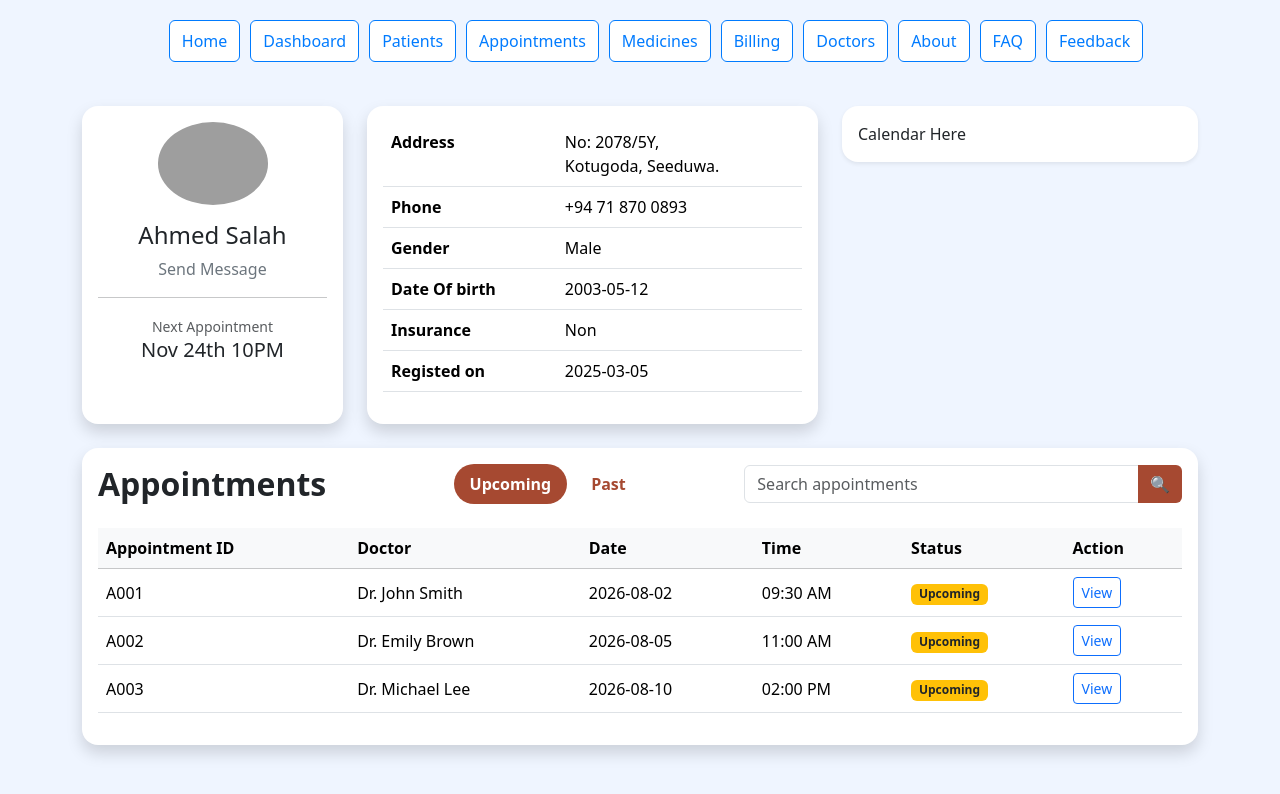
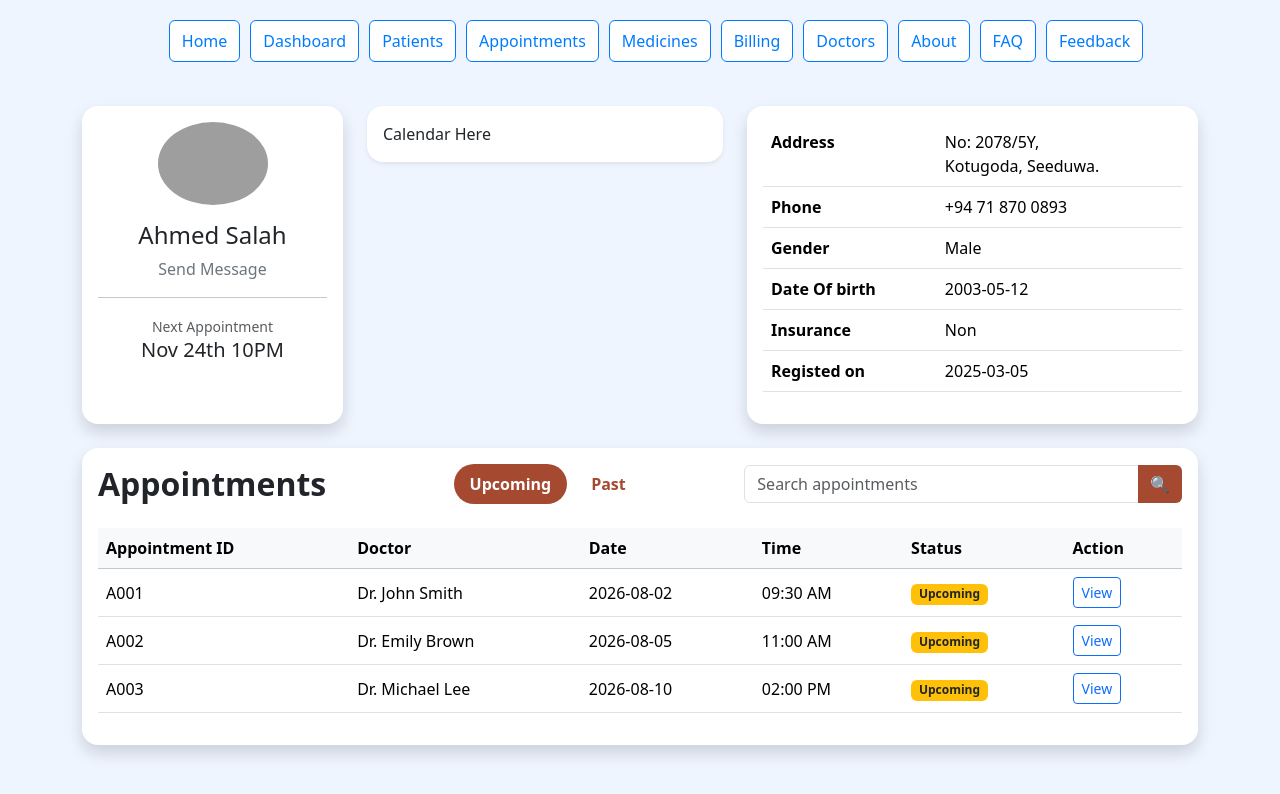
Before and after one commit to Hirusha-Prabhash04/Clinic-Management-System, a plain HTML site: page pages/patients.html in a window 1280 px wide. Drawn offline with nearby package versions, Linux system fonts and the light colour scheme; grey boxes are pictures that could not be loaded.

Commit message:
Refactor patient page layout by adding order classes to columns for improved responsiveness

```diff
--- a/pages/patients.html
+++ b/pages/patients.html
@@ -32,7 +32,7 @@
     <!-- Top Row -->
     <div class="row g-4">
 
-      <div class="col-12 col-md-6 col-lg-3">
+      <div class="col-12 col-md-6 col-lg-3 order-md-1">
 
         <div class="card shadow border-0 rounded-4 h-100">
 
@@ -59,7 +59,7 @@
         </div>
       </div>
 
-      <div class="col-12 col-lg-5 ">
+      <div class="col-12 col-lg-5 order-md-3">
 
 
         <div class="card shadow rounded-4">
@@ -111,7 +111,7 @@
         </div>
       </div>
 
-      <div class="col-12 col-md-6 col-lg-4">
+      <div class="col-12 col-md-6 col-lg-4 order-md-2">
         <div class="card rounded-4 shadow-sm">
 
           <div class="card-body">
```
